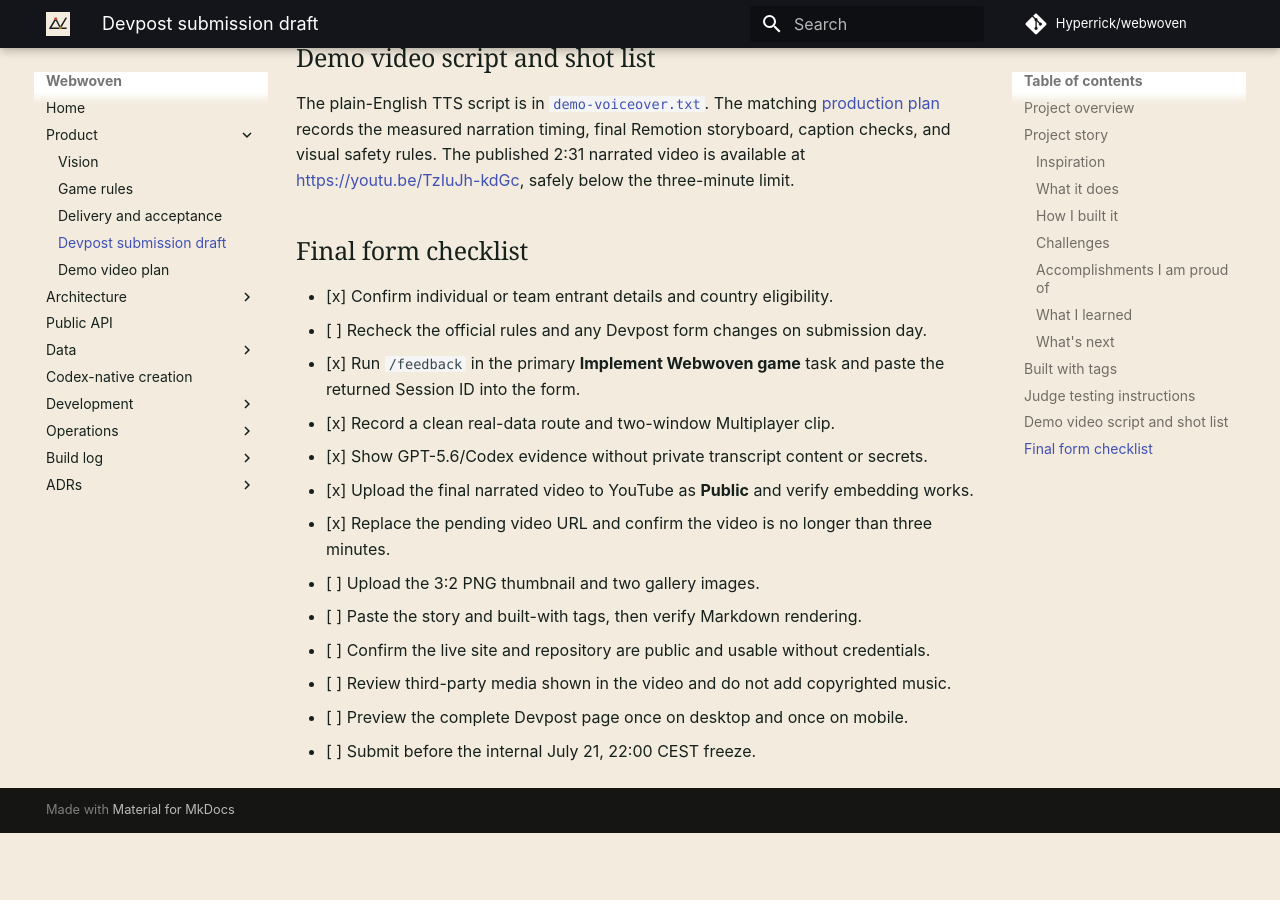
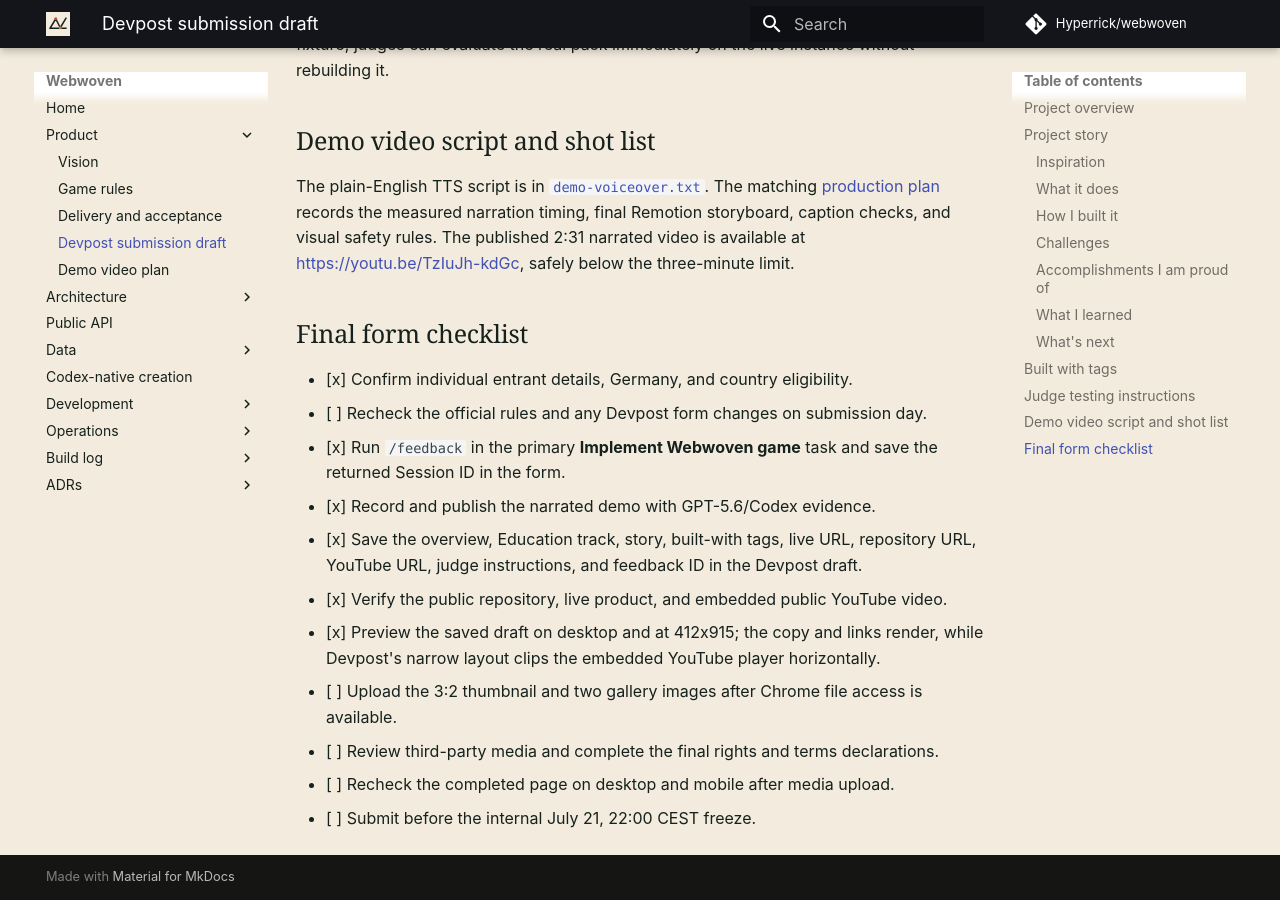
Before and after one commit to Hyperrick/webwoven, an MkDocs documentation site: the page built from docs/submission/devpost.md, in a window 1280 px wide and 900 px high, scrolled down 4345 px. Built offline with MkDocs 1.6.1 and Material for MkDocs 9.7.7, drawn with Linux system fonts in a browser that asks for light colours; comment, search, counter and statistics services are not loaded; before the commit the page ends 5178 px from its top, so only the background shows below that; some of the changed text lies outside the part shown.

Commit message:
Record Devpost draft state

```diff
--- a/docs/submission/devpost.md
+++ b/docs/submission/devpost.md
@@ -12,6 +12,10 @@
 **Track:** Education
 
 **Submitter type:** Individual, entrant eligibility confirmed
+
+**Country:** Germany
+
+**Saved Devpost draft:** [https://devpost.com/software/webwoven](https://devpost.com/software/webwoven)
 
 **Project status:** A detailed concept brief existed before the challenge; the working application
 and repository implementation were created during the submission period.
@@ -167,17 +171,17 @@
 
 ## Final form checklist
 
-- [x] Confirm individual or team entrant details and country eligibility.
+- [x] Confirm individual entrant details, Germany, and country eligibility.
 - [ ] Recheck the official rules and any Devpost form changes on submission day.
-- [x] Run `/feedback` in the primary **Implement Webwoven game** task and paste the returned Session
-      ID into the form.
-- [x] Record a clean real-data route and two-window Multiplayer clip.
-- [x] Show GPT-5.6/Codex evidence without private transcript content or secrets.
-- [x] Upload the final narrated video to YouTube as **Public** and verify embedding works.
-- [x] Replace the pending video URL and confirm the video is no longer than three minutes.
-- [ ] Upload the 3:2 PNG thumbnail and two gallery images.
-- [ ] Paste the story and built-with tags, then verify Markdown rendering.
-- [ ] Confirm the live site and repository are public and usable without credentials.
-- [ ] Review third-party media shown in the video and do not add copyrighted music.
-- [ ] Preview the complete Devpost page once on desktop and once on mobile.
+- [x] Run `/feedback` in the primary **Implement Webwoven game** task and save the returned Session
+      ID in the form.
+- [x] Record and publish the narrated demo with GPT-5.6/Codex evidence.
+- [x] Save the overview, Education track, story, built-with tags, live URL, repository URL, YouTube
+      URL, judge instructions, and feedback ID in the Devpost draft.
+- [x] Verify the public repository, live product, and embedded public YouTube video.
+- [x] Preview the saved draft on desktop and at 412x915; the copy and links render, while Devpost's
+      narrow layout clips the embedded YouTube player horizontally.
+- [ ] Upload the 3:2 thumbnail and two gallery images after Chrome file access is available.
+- [ ] Review third-party media and complete the final rights and terms declarations.
+- [ ] Recheck the completed page on desktop and mobile after media upload.
 - [ ] Submit before the internal July 21, 22:00 CEST freeze.
```
Also changed, not shown: docs/build-log/2026-07-18.md (+15 -3 lines).
